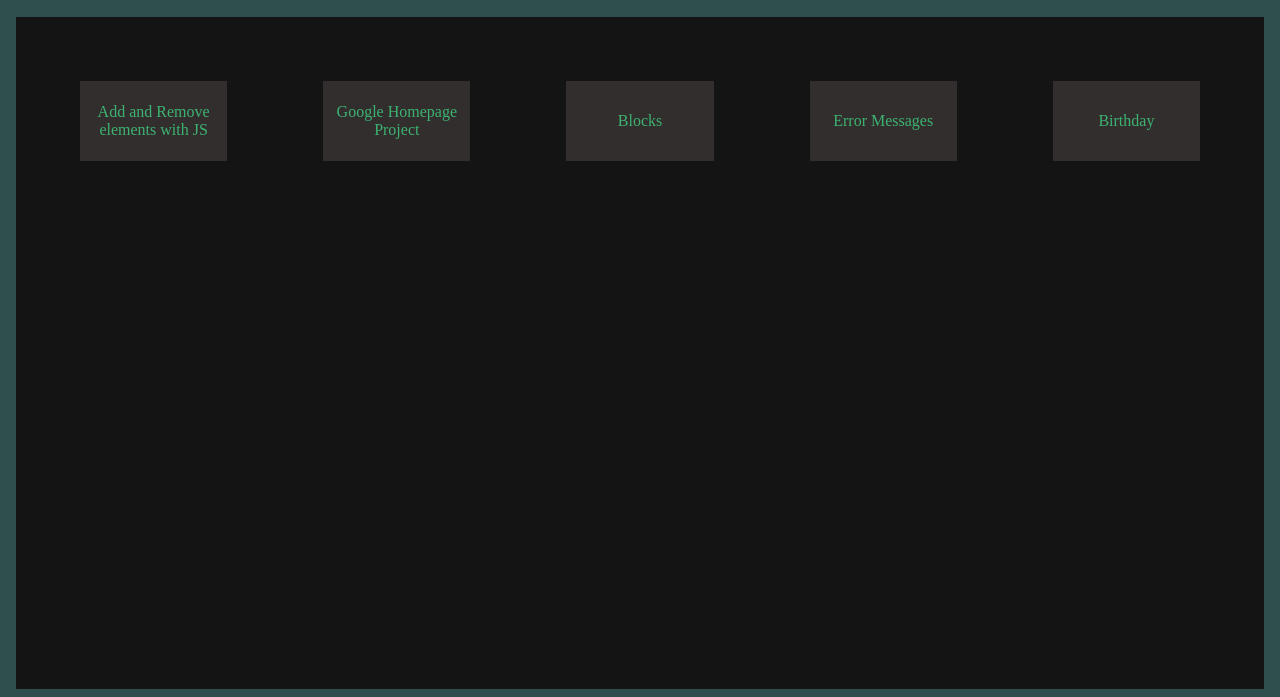
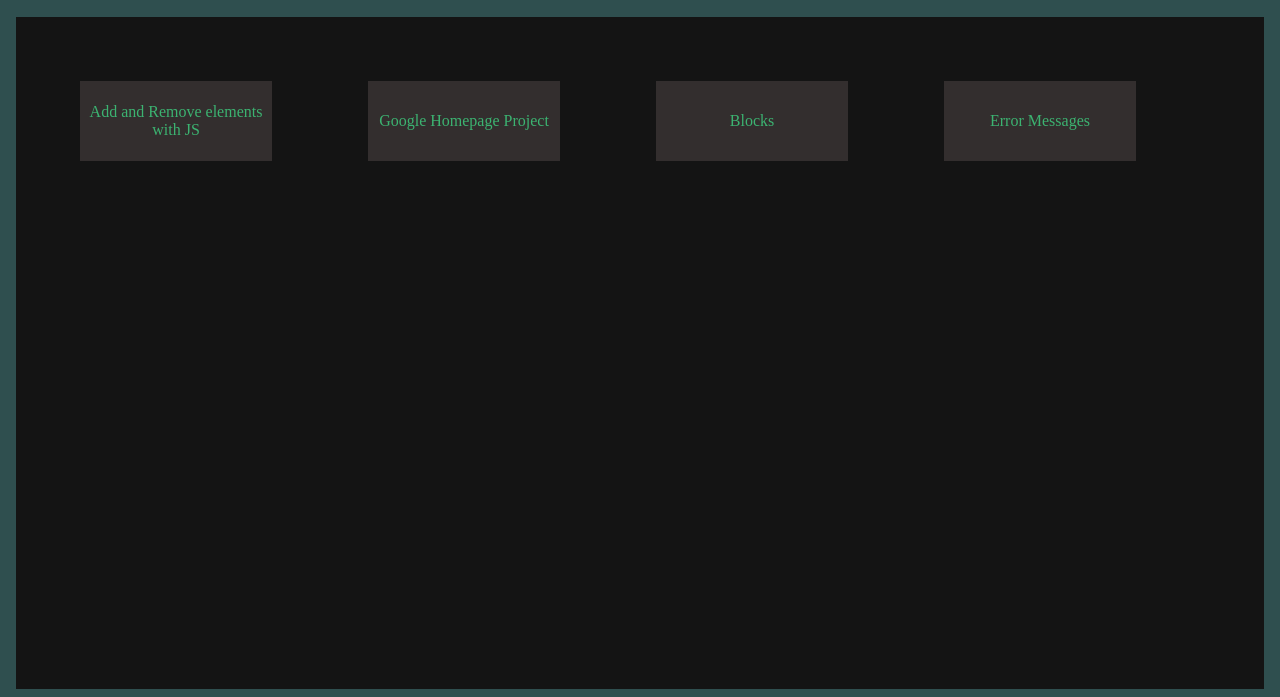
Before and after one commit to JLew15/projects, a plain HTML site: page index.html in a window 1280 px wide. Shown: the part 103-800 px from the top of the page. Drawn offline with nearby package versions, Linux system fonts and the light colour scheme.

Commit message:
Removed Broken Project

```diff
--- a/index.html
+++ b/index.html
@@ -21,7 +21,6 @@
             <div class="project" id="Google Homepage Project"></div>
             <div class="project" id="Blocks"></div>
             <div class="project" id="Error Messages"></div>
-            <div class="project" id="Birthday"></div>
         </div>
         <div class="footer"></div>
     </div>
```
